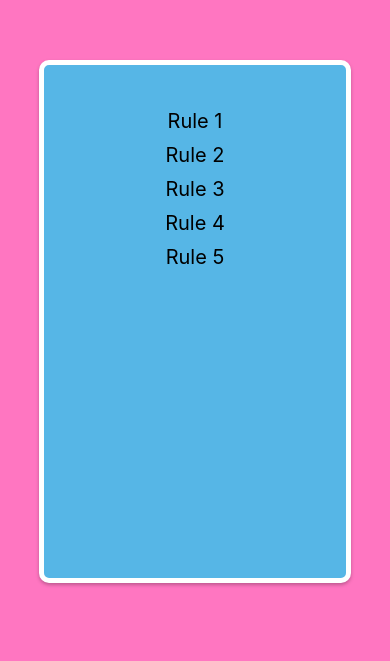
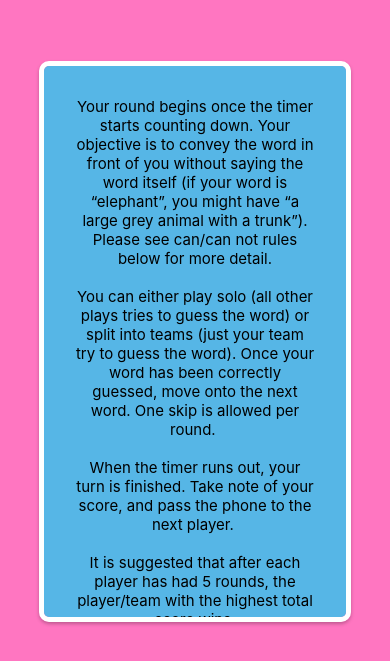
Before and after one commit to luke-grayland/DescribeTheWord, a React Native app: screen /Info in a window 390 px wide. Shown: the part 183-844 px from the top of the page. Built offline with nearby package versions, Linux system fonts and the light colour scheme; no server answers.

Commit message:
info screen text updated, still WIP. env variables put into config file

```diff
--- a/components/PlayStartButton/PlayStartButtonStyles.js
+++ b/components/PlayStartButton/PlayStartButtonStyles.js
@@ -27,7 +27,6 @@ export const PlayStartButtonStyles = StyleSheet.create({
         fontSize: Fonts.H2_FONT_SIZE,
         textAlign: 'center',
         alignSelf: 'center',
-        // fontFamily: '',
         fontWeight: "bold",
         color: Colours.WHITE
     },
--- a/components/Title/TitleStyles.js
+++ b/components/Title/TitleStyles.js
@@ -11,7 +11,6 @@ export const TitleStyles = StyleSheet.create({
         height: '50%',
     },
     title: {
-        fontFamily: 'Raleway',
         fontWeight: 'bold',
         fontSize: Fonts.H1_FONT_SIZE,
         color: 'white',
--- /dev/null
+++ b/config/config.js
@@ -0,0 +1,6 @@
+const Config = {
+    IP_ADDRESS: 'http://192.168.43.109',
+    PORT: '5001'
+}
+
+export default Config
--- a/screens/CategoryScreen/CategoryScreenStyles.js
+++ b/screens/CategoryScreen/CategoryScreenStyles.js
@@ -25,7 +25,6 @@ export const CategoryScreenStyles = StyleSheet.create({
     text: {
         fontSize: Fonts.H2_FONT_SIZE,
         color: Colours.WHITE,
-        fontFamily: 'Raleway',
         fontWeight: 'bold'
     },
     headerText: {
--- a/screens/HomeScreen/HomeScreen.js
+++ b/screens/HomeScreen/HomeScreen.js
@@ -7,13 +7,15 @@ import RouteNames from "../../resources/RouteNames";
 import {TitleStyles} from "../../components/Title/TitleStyles";
 import InfoCircle from "../../components/InfoCircle/InfoCircle";
 import {useSetAllCategories} from "../../context/CategoryContext";
+import Config from "../../config/config";
+
 
 const HomeScreen = ({navigation}) => {
 
     const setAllCategories = useSetAllCategories()
 
     useEffect( () => {
-        fetch("http://192.168.43.109:5001/categories")
+        fetch(`${Config.IP_ADDRESS}:${Config.PORT}/categories`)
             .then(response => {
                 if (response.ok) {
                     return response.json()
--- a/screens/InfoScreen/InfoScreen.js
+++ b/screens/InfoScreen/InfoScreen.js
@@ -1,5 +1,5 @@
 import React from 'react';
-import {View, Text, Image} from "react-native";
+import {View, Text, Image, ScrollView, SafeAreaView} from "react-native";
 import Title from '/Users/lukegrayland/Projects/DescribeTheWord/components/Title/Title.js';
 import {InfoScreenStyles} from "./InfoScreenStyles";
 import Fonts from "../../resources/Fonts";
@@ -9,7 +9,7 @@ import {GenericStyles} from "../../resources/GenericStyles";
 
 const InfoScreen = () => {
     return (
-        <View style={InfoScreenStyles.infoScreenView}>
+        <SafeAreaView style={InfoScreenStyles.infoScreenView}>
             <View style={InfoScreenStyles.titleView}>
                 <Title
                     title={AppConstants.INFO_SCREEN_HEADER}
@@ -17,14 +17,12 @@ const InfoScreen = () => {
                     style={InfoScreenStyles.title}
                 />
             </View>
-            <View style={{...InfoScreenStyles.contentView, ...GenericStyles.shadow}}>
-                <Text style={InfoScreenStyles.text}>Rule 1</Text>
-                <Text style={InfoScreenStyles.text}>Rule 2</Text>
-                <Text style={InfoScreenStyles.text}>Rule 3</Text>
-                <Text style={InfoScreenStyles.text}>Rule 4</Text>
-                <Text style={InfoScreenStyles.text}>Rule 5</Text>
-            </View>
-        </View>
+            <ScrollView style={{...InfoScreenStyles.contentView, ...GenericStyles.shadow}}>
+                <Text style={InfoScreenStyles.text}>
+                    {`Your round begins once the timer starts counting down. Your objective is to convey the word in front of you without saying the word itself (if your word is “elephant”, you might have “a large grey animal with a trunk”). Please see can/can not rules below for more detail.\n\nYou can either play solo (all other plays tries to guess the word) or split into teams (just your team try to guess the word). Once your word has been correctly guessed, move onto the next word. One skip is allowed per round. \n\nWhen the timer runs out, your turn is finished. Take note of your score, and pass the phone to the next player. \n\nIt is suggested that after each player has had 5 rounds, the player/team with the highest total score wins.\n\n\n\n`}
+                </Text>
+            </ScrollView>
+        </SafeAreaView>
     )
 }
 export default InfoScreen
--- a/screens/InfoScreen/InfoScreenStyles.js
+++ b/screens/InfoScreen/InfoScreenStyles.js
@@ -10,28 +10,27 @@ export const InfoScreenStyles = StyleSheet.create({
         justifyContent: "center",
     },
     titleView: {
-        flex: 1,
+        flex: 0.3,
         alignItems: 'center',
         justifyContent: 'center',
         marginTop: '15%',
     },
     contentView: {
-        flex: 3,
+        flex: 1,
         backgroundColor: Colours.LIGHT_BLUE,
         width: '80%',
         margin: '10%',
-        marginBottom: '20%',
+        marginBottom: '10%',
         flexDirection: 'column',
-        alignItems: 'center',
-        padding: '10%',
+        padding: '8%',
         borderRadius: AppConstants.BORDER_RADIUS_LARGE,
         borderStyle: "solid",
         borderColor: Colours.WHITE,
-        borderWidth: AppConstants.BORDER_WIDTH_LARGE
+        borderWidth: AppConstants.BORDER_WIDTH_LARGE,
 
     },
     text: {
-        fontSize: 20,
-        margin: 5,
+        fontSize: 15,
+        textAlign: "center"
     }
 })
--- a/screens/LoadingScreen/LoadingScreen.js
+++ b/screens/LoadingScreen/LoadingScreen.js
@@ -8,6 +8,7 @@ import {useAllWords, useSetAllWords} from "../../context/WordsContext";
 import {useCategory} from "../../context/CategoryContext";
 import {HomeScreenStyles} from "../HomeScreen/HomeScreenStyles";
 import {useSetRound} from "../../context/RoundContext";
+import Config from "../../config/config";
 
 const LoadingScreen = ({ navigation }) => {
 
@@ -17,7 +18,7 @@ const LoadingScreen = ({ navigation }) => {
     const setRound = useSetRound()
 
     useEffect(() => {
-        fetch(`http://192.168.43.109:5001/words/${category}`)
+        fetch(`${Config.IP_ADDRESS}:${Config.PORT}/words/${category}`)
             .then(response => {
                 if (response.ok) {
                     return response.json()
--- /dev/null
+++ b/webpack.config.js
@@ -0,0 +1,6 @@
+const Dotenv = require('dotenv-webpack');
+module.exports = {
+    plugins: [
+        new Dotenv()
+    ]
+}
```
Also changed, not shown: resources/fonts/Raleway-Black.ttf (deleted), 1 other file (tests, documents, lock files or other folders).
